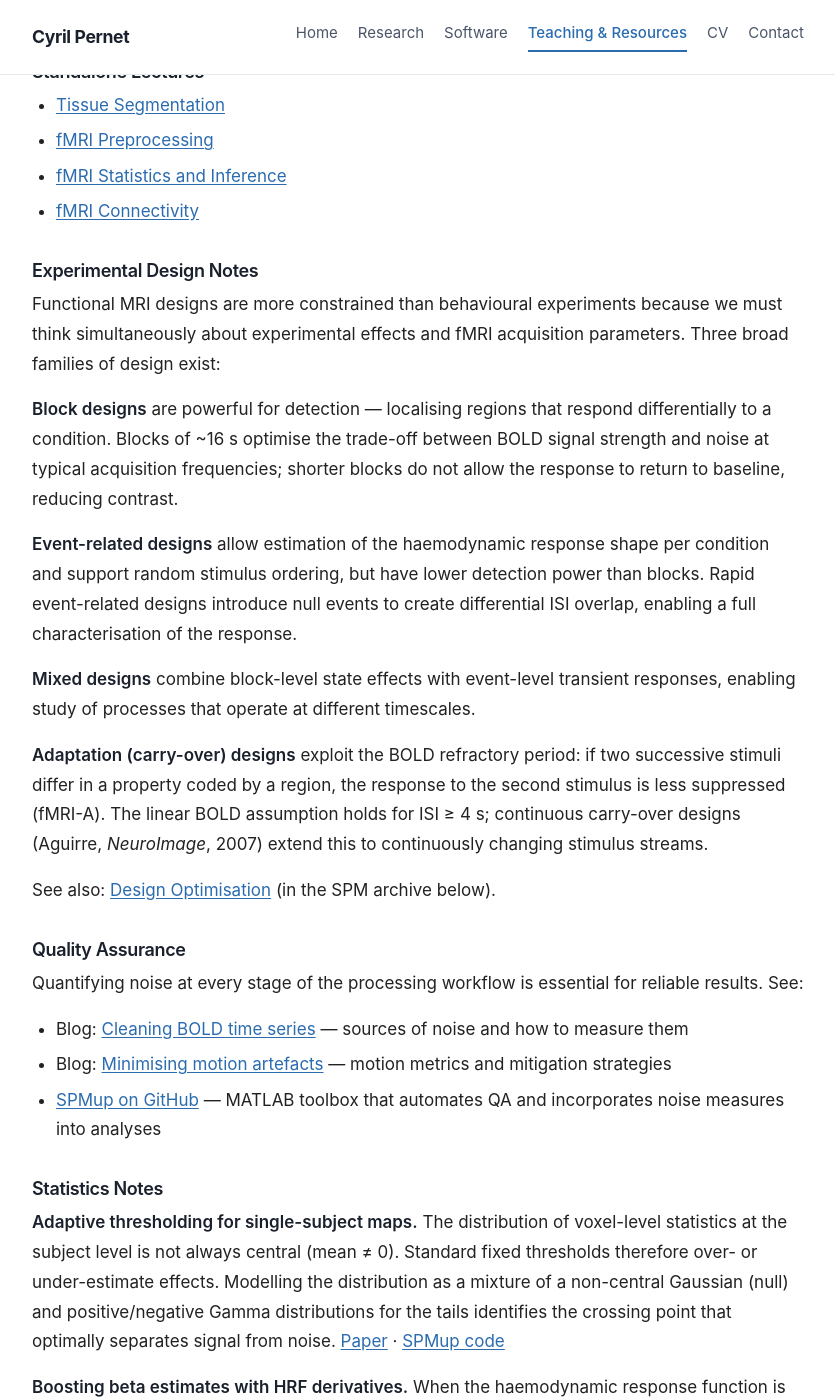
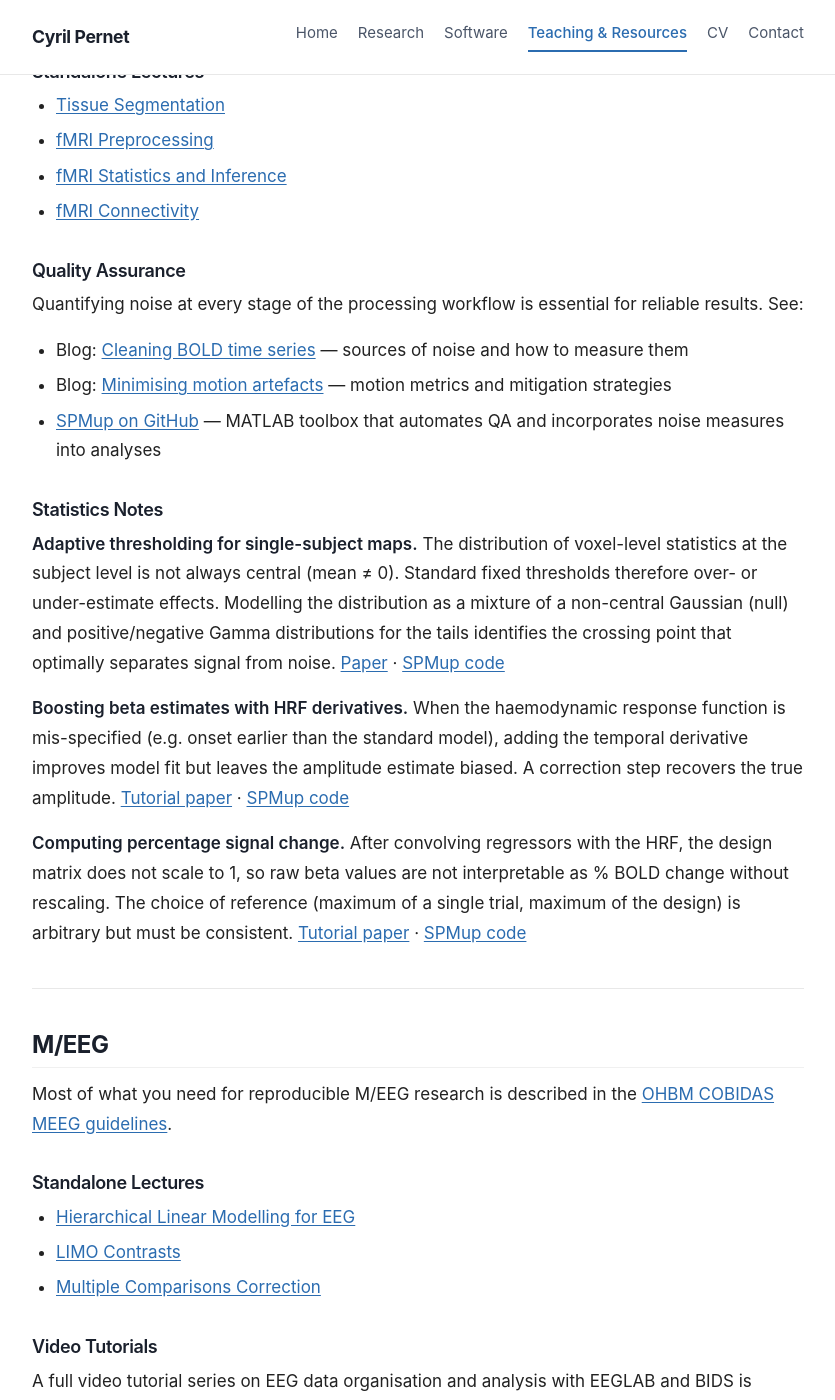
Before and after one commit to CPernet/CPernet.github.io, a Jekyll site: the page built from teaching.md, in a window 1280 px wide and 1400 px high, scrolled down 520 px. Shown: the whole window, without its empty margins (222-1057 px from the left). Built offline with Jekyll 4.4.1, drawn with Linux system fonts in a browser that asks for light colours.

Commit message:
Refactor teaching.md; remove outdated experimental design notes

```diff
--- a/teaching.md
+++ b/teaching.md
@@ -6,7 +6,6 @@ description: >-
   Lecture slides, tutorials, and open educational resources in fMRI, M/EEG,
   statistics, and digital signal processing — by Dr Cyril Pernet.
 ---
-
 Lecture slides, tutorials, and notes developed over 15+ years of teaching at
 summer schools, workshop courses, and university courses. All slides are freely
 available. Topics span fMRI design and analysis, M/EEG signal processing and
@@ -29,34 +28,6 @@ knowledge of how MRI works — see the
 - [fMRI Preprocessing](https://drive.google.com/file/d/1i85D-1me4ufZO2KDkJa2TZU2plqm1O9n/view?usp=sharing){: target="_blank"}
 - [fMRI Statistics and Inference](https://drive.google.com/file/d/1rLRagQAcDN0n4VVm-_x-ATAoco01vD_b/view?usp=sharing){: target="_blank"}
 - [fMRI Connectivity](https://drive.google.com/file/d/17FhMKOsqsUAx1TBEOwfoFbiiMUlZ-8tv/view?usp=sharing){: target="_blank"}
-
-### Experimental Design Notes
-
-Functional MRI designs are more constrained than behavioural experiments because we
-must think simultaneously about experimental effects and fMRI acquisition parameters.
-Three broad families of design exist:
-
-**Block designs** are powerful for detection — localising regions that respond
-differentially to a condition. Blocks of ~16 s optimise the trade-off between BOLD
-signal strength and noise at typical acquisition frequencies; shorter blocks do not
-allow the response to return to baseline, reducing contrast.
-
-**Event-related designs** allow estimation of the haemodynamic response shape per
-condition and support random stimulus ordering, but have lower detection power than
-blocks. Rapid event-related designs introduce null events to create differential ISI
-overlap, enabling a full characterisation of the response.
-
-**Mixed designs** combine block-level state effects with event-level transient
-responses, enabling study of processes that operate at different timescales.
-
-**Adaptation (carry-over) designs** exploit the BOLD refractory period: if two
-successive stimuli differ in a property coded by a region, the response to the
-second stimulus is less suppressed (fMRI-A). The linear BOLD assumption holds for
-ISI ≥ 4 s; continuous carry-over designs (Aguirre, *NeuroImage*, 2007) extend this
-to continuously changing stimulus streams.
-
-See also: [Design Optimisation](https://drive.google.com/file/d/1kQf2R1cyMYuFzyPACDZJQBHna_W6Ew4n/view?usp=sharing){: target="_blank"}
-(in the SPM archive below).
 
 ### Quality Assurance
 
@@ -161,6 +132,7 @@ filtering EEG to characterising the BOLD noise spectrum.
 ---
 
 ## SPM Edinburgh Course Archive (2010–2019)
+
 {: #spm-archive}
 
 A curated archive of lectures from the Edinburgh SPM course, run annually from
@@ -177,6 +149,7 @@ Dr Jean-Baptiste Poline, Dr Christophe Phillips, Dr Mohamed Seghier, Dr Jason Ta
 **Thank you** to the hundreds of colleagues and students who attended the course.
 
 ### Foundations
+
 {: #foundations}
 
 - [MRI physics: what are we measuring?](https://drive.google.com/file/d/1fY3zgHCAwKK3OYXdnOH83_13OppvG-_H/view?usp=sharing){: target="_blank"}
```
